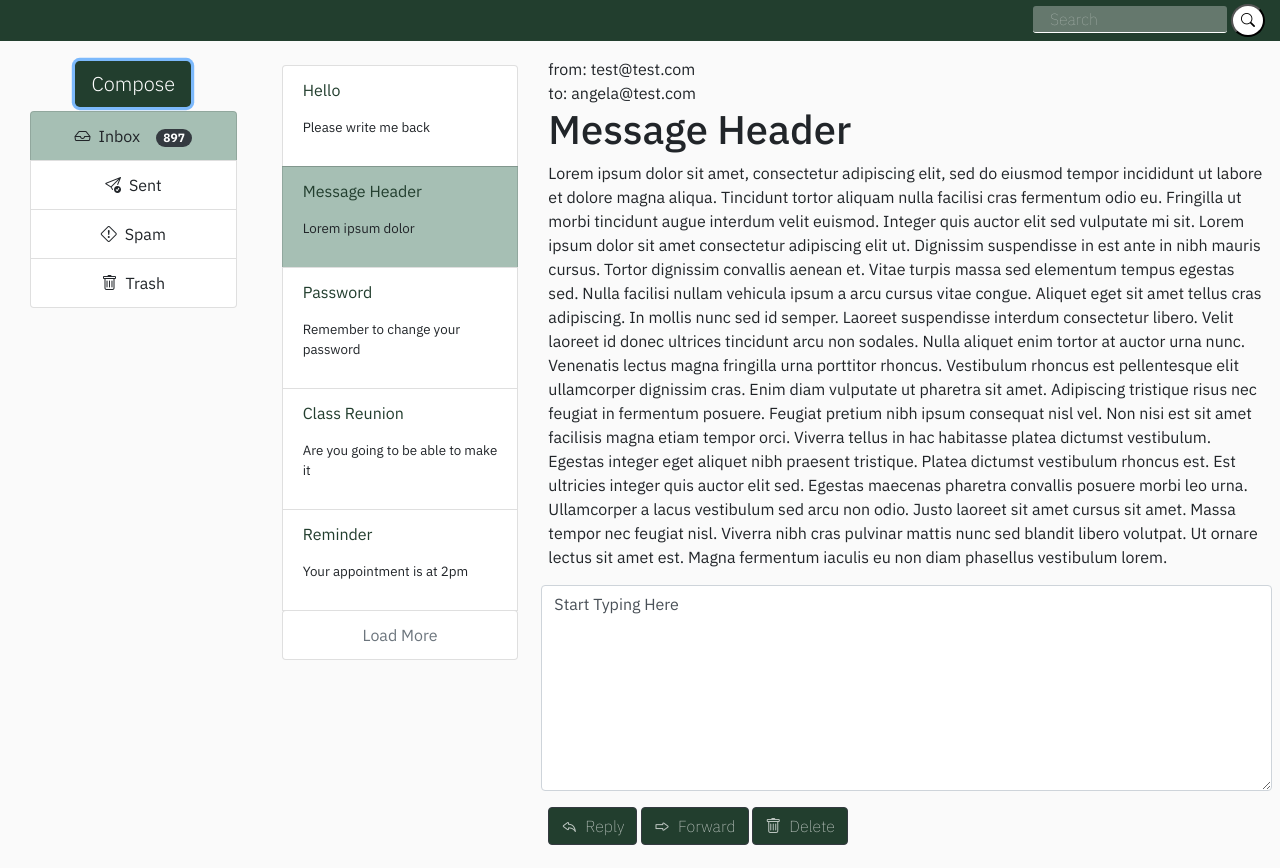
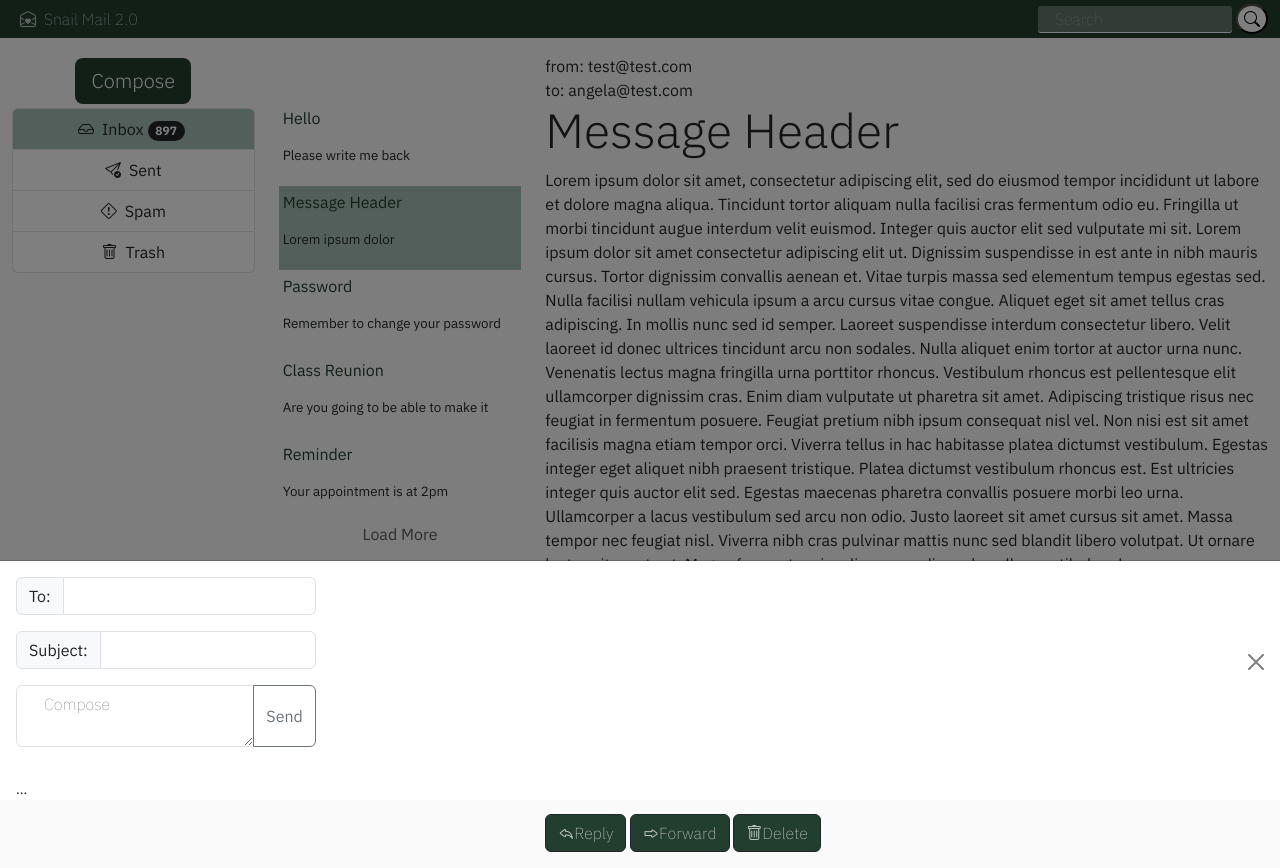
Before and after one commit to avanarts/bootstrap-email-vanartsdalen, a plain HTML site: page index.html in a window 1280 px wide. Both pictures are taken after a click on the button "Compose". Drawn offline with nearby package versions, Linux system fonts and the light colour scheme.

Commit message:
upgraded Bootstrap version, added components

```diff
--- a/index.html
+++ b/index.html
@@ -7,54 +7,56 @@
     <link rel="preconnect" href="https://fonts.googleapis.com">
     <link rel="preconnect" href="https://fonts.gstatic.com" crossorigin>
     <link href="https://fonts.googleapis.com/css2?family=IBM+Plex+Sans:ital,wght@0,100;0,200;0,300;0,400;0,500;0,600;0,700;1,100;1,200;1,300;1,400;1,500;1,600;1,700&display=swap" rel="stylesheet">
-    <link rel="stylesheet" href="https://cdn.jsdelivr.net/npm/bootstrap@4.0.0/dist/css/bootstrap.min.css" integrity="sha384-Gn5384xqQ1aoWXA+058RXPxPg6fy4IWvTNh0E263XmFcJlSAwiGgFAW/dAiS6JXm" crossorigin="anonymous">
+    <link href="https://cdn.jsdelivr.net/npm/bootstrap@5.3.3/dist/css/bootstrap.min.css" rel="stylesheet" integrity="sha384-QWTKZyjpPEjISv5WaRU9OFeRpok6YctnYmDr5pNlyT2bRjXh0JMhjY6hW+ALEwIH" crossorigin="anonymous">
     <link rel="stylesheet" href="https://cdn.jsdelivr.net/npm/bootstrap-icons@1.11.3/font/bootstrap-icons.min.css">
     <link rel="stylesheet" href="styles.css">
 </head>
 <body>
     <div class="container-fluid nav-bar">
-        <div class="row justify-content-end pt-1 pb-1">
+        <div class="row justify-content-between align-items-center pt-1 pb-1">
+            <div class="col-auto">
+                <span class="title"><i class="bi bi-envelope-open-heart mx-2"></i>Snail Mail 2.0</span>
+            </div>
             <div class="col-auto search-input">
                 <input type="text" id="search-input" placeholder="Search"/>
                 <button class="search-btn btn-sm" type="submit"><i class="bi bi-search"></i></button>
             </div>
-
         </div>
     </div>
     <div class="container-fluid">
-        <div class="row col-xs mt-3 text-start">
+        <div class="row mt-3 text-start">
             <div class="text-center col-md-12 col-lg">
                     <div class="col">
-                        <button type="button" class="btn btn-lg btn-primary compose-btn my-1">Compose</button>
+                        <button type="button" class="btn btn-lg btn-primary compose-btn my-1" data-bs-toggle="offcanvas" data-bs-target="#offcanvasBottom" aria-controls="offcanvasBottom">Compose</button>
                     </div>
                     <div class="col-sm-12 d-none d-lg-block">
                         <ul class="menu-items list-group">
-                            <li class="active-item list-group-item folder-active"><i class="bi bi-inbox mr-2"></i>Inbox<span class="badge badge-pill badge-dark ml-3">897</span></li>
-                            <li class="secondary list-group-item folder-active"><i class="bi bi-send-check mr-2"></i>Sent</li>
-                            <li class="secondary list-group-item folder-active"><i class="bi bi-exclamation-diamond mr-2"></i>Spam</li>
-                            <li class="secondary list-group-item folder-active"><i class="bi bi-trash mr-2"></i>Trash</li>
+                            <li class="active-item list-group-item folder-active"><i class="bi bi-inbox me-2"></i>Inbox<span class="badge rounded-pill text-bg-dark mx-1">897</span></li>
+                            <li class="secondary list-group-item folder-active"><i class="bi bi-send-check me-2"></i>Sent</li>
+                            <li class="secondary list-group-item folder-active"><i class="bi bi-exclamation-diamond me-2"></i>Spam</li>
+                            <li class="secondary list-group-item folder-active"><i class="bi bi-trash me-2"></i>Trash</li>
                         </ul>
                     </div>
             </div>
             <div class="col-sm">
-                <div class="inbox-messages mt-2">
-                    <div class="list-group-item js-active">
+                <div class="inbox-messages mt-5">
+                    <div class="list-group-item p-1 js-active">
                         <p class="subject">Hello</p>
                         <p class="msg-text">Please write me back</p>
                     </div>
-                    <div class="list-group-item active-item js-active">
+                    <div class="list-group-item p-1 active-item js-active">
                         <p class="subject">Message Header</p>
                         <p class="msg-text">Lorem ipsum dolor</p>
                     </div>
-                    <div class="list-group-item js-active">
+                    <div class="list-group-item p-1 js-active">
                         <p class="subject">Password</p>
                         <p class="msg-text">Remember to change your password</p>
                     </div>
-                    <div class="list-group-item js-active">
+                    <div class="list-group-item p-1 js-active">
                         <p class="subject">Class Reunion</p>
                         <p class="msg-text">Are you going to be able to make it</p>
                     </div>
-                    <div class="list-group-item js-active">
+                    <div class="list-group-item p-1 js-active">
                         <p class="subject">Reminder</p>
                         <p class="msg-text">Your appointment is at 2pm</p>
                     </div>
@@ -76,7 +78,9 @@
 
                 </p>
                 <div class="row">
-                    <textarea class="form-control mb-3 mx-2" rows="8">Start Typing Here</textarea>
+                    <div class="col">
+                        <textarea class="form-control mb-3" rows="8">Dear Sir/Madam: Fire! Fire! Help me! 123 Carrendon Road. Looking forward to hearing from you. All the best, Maurice Moss.</textarea>
+                    </div>
                 </div>
                 <div class="row">
                     <div class="col mb-3">
@@ -89,8 +93,34 @@
         </div>
     </div>
 
+
+
+    <div class="offcanvas offcanvas-bottom" tabindex="-1" id="offcanvasBottom" aria-labelledby="offcanvasBottomLabel">
+        <div class="offcanvas-header">
+            <h5 class="offcanvas-title" id="offcanvasBottomLabel">
+                <div class="input-group mb-3">
+                    <span class="input-group-text">To:</span>
+                    <input type="text" class="form-control" aria-label="To-Field" aria-describedby="basic-addon1">
+                </div>
+                <div class="input-group mb-3">
+                    <span class="input-group-text">Subject:</span>
+                    <input type="text" class="form-control" aria-label="Subject" aria-describedby="basic-addon1">
+                </div>
+                <div class="input-group">
+                    <textarea class="form-control" aria-label="Compose" placeholder="Compose"></textarea>
+                    <button class="btn btn-outline-secondary" type="button" id="button-addon2">Send</button>
+                </div>
+            </h5>
+            <button type="button" class="btn-close text-reset" data-bs-dismiss="offcanvas" aria-label="Close"></button>
+        </div>
+        <div class="offcanvas-body small">
+            ...
+        </div>
+    </div>
+
 </body>
 </html>
+<script src="https://cdn.jsdelivr.net/npm/bootstrap@5.3.3/dist/js/bootstrap.bundle.min.js" integrity="sha384-YvpcrYf0tY3lHB60NNkmXc5s9fDVZLESaAA55NDzOxhy9GkcIdslK1eN7N6jIeHz" crossorigin="anonymous"></script>
 <script>
 
     const messagesList = document.querySelectorAll(".js-active");
--- a/styles.css
+++ b/styles.css
@@ -18,7 +18,7 @@ body {
     background-color: rgb(34, 62, 46);
 }
 
-.msg-buttons {
+.msg-buttons, .title {
     color: rgba(255, 255, 255, 0.7);
     font-weight: 200;
 }
```
Also changed, not shown: 1 other file.
